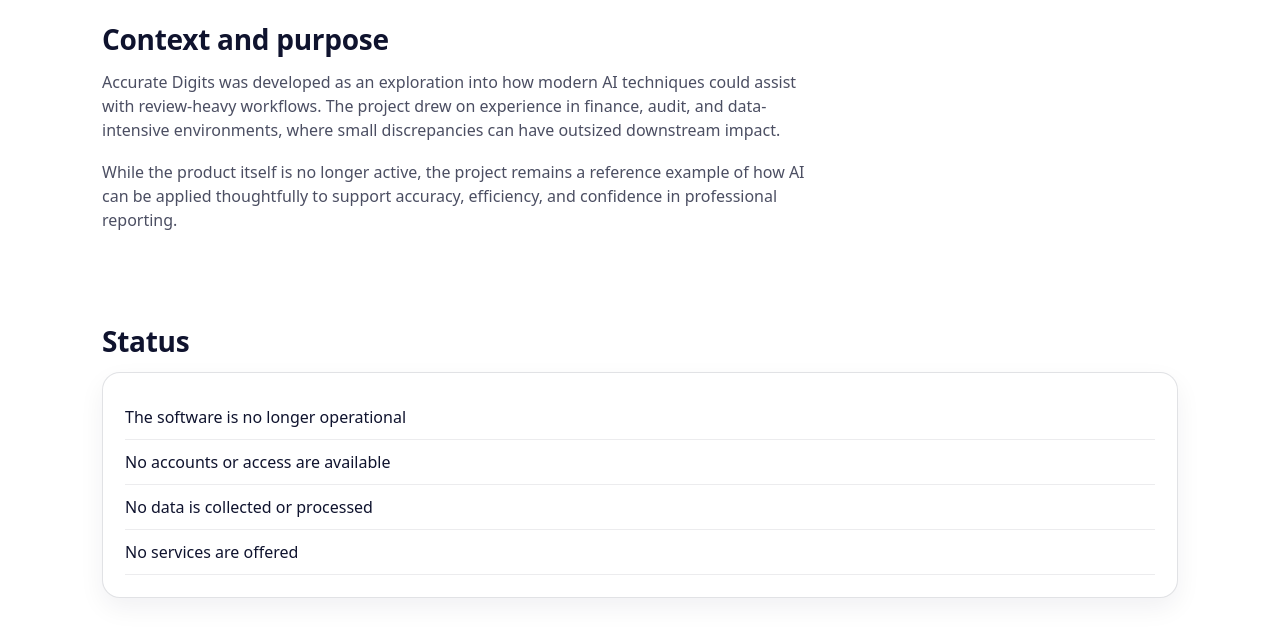
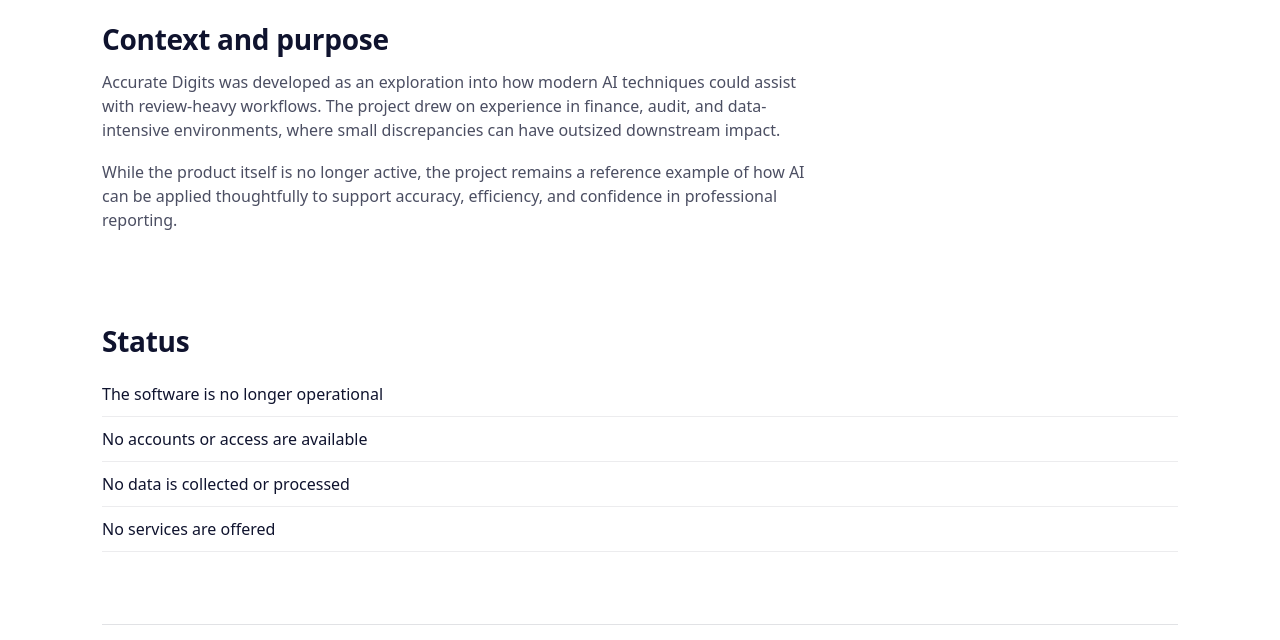
Before and after one commit to AccurateDigits/accurate-digits-site, a plain HTML site: page index.html in a window 1280 px wide. Shown: the part 2596-3236 px from the top of the page. Drawn offline with Linux system fonts and the light colour scheme.

Commit message:
Update index.html

```diff
--- a/index.html
+++ b/index.html
@@ -184,6 +184,16 @@
       padding: 22px;
       box-shadow: 0 10px 26px rgba(15, 19, 46, 0.06);
     }
+
+    /* Status: remove bezel/card look */
+      #status .card{
+        background: transparent;
+        border: none;
+        border-radius: 0;
+        box-shadow: none;
+        padding: 0;
+      }
+
 
     /* Two-column content block */
     .two-col{
```
